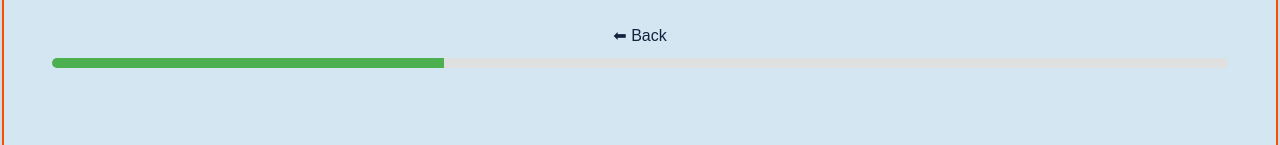
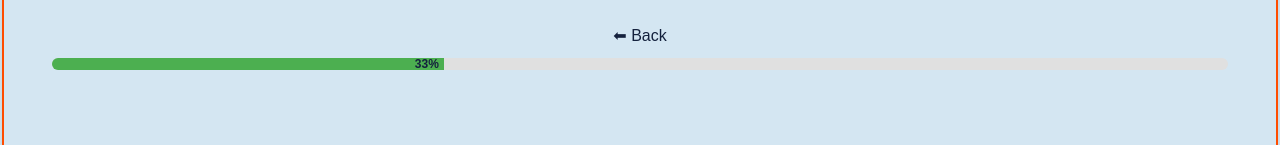
Before and after one commit to aerin-krebs/5915Eviction2, a Next.js app in the folder eviction2app/: page /decision-finder in a window 1280 px wide. Both pictures are taken after a click on the button "30 DAY NOTICE". Shown: the part 373-518 px from the top of the page. Built offline with nearby package versions, Linux system fonts and the light colour scheme.

Commit message:
updated starting content

```diff
--- a/eviction2app/src/app/decision-finder/DecisionFinder.module.css
+++ b/eviction2app/src/app/decision-finder/DecisionFinder.module.css
@@ -1,21 +1,3 @@
-/* General Styles */
-/* .container {
-    display: flex;
-    flex-direction: column;
-    justify-content: center; */
-    /* Centers content vertically */
-    /* align-items: center; */
-    /* Centers content horizontally */
-    /* min-height: 100vh; */
-    /* Ensures full-page height */
-    /* width: 100%;
-    padding: 40px 20px;
-    background-color: #d9e8f5; */
-    /* Light blue background */
-    /* font-family: 'Arial', sans-serif;
-    text-align: center; */
-/* } */
-
 .container {
     min-height: 100vh;
     background-color: #d4e6f2;
@@ -99,7 +81,6 @@
     background-color: #d4e6f2;
     display: flex;
     flex-direction: column;
-    /* justify-content: center; */
     align-items: center;
 }
 
@@ -110,10 +91,11 @@
 
 .progressBarContainer {
     width: 100%;
-    height: 10px;
+    height: 12px;
     background-color: #e0e0e0;
-    border-radius: 5px;
+    border-radius: 6px;
     overflow: hidden;
+    position: relative;
     margin: 10px 0;
 }
 
@@ -121,4 +103,16 @@
     height: 100%;
     background-color: #4caf50;
     transition: width 0.3s ease-in-out;
+    position: relative; /* Needed for absolute positioning inside */
+    display: flex;
+    align-items: center;
+    justify-content: flex-end; /* Align text to the right */
+    padding-right: 5px; /* Space from right edge */
 }
+
+.progressText {
+    font-size: 12px;
+    font-weight: bold;
+    color: #14213d; /* Ensure visibility */
+    white-space: nowrap; /* Prevent wrapping */
+}
--- a/eviction2app/src/app/decision-finder/page.js
+++ b/eviction2app/src/app/decision-finder/page.js
@@ -1,118 +1,3 @@
-// "use client";
-
-// import Link from 'next/link';
-// import Header from '../components/Header.js';
-// import { useState } from 'react';
-// import styles from './DecisionFinder.module.css'; // Import CSS file
-
-// export default function DecisionFinder() {
-//     const [step, setStep] = useState('start');
-
-//     const handleChoice = (nextStep) => {
-//         setStep(nextStep);
-//     };
-
-//     return (
-//         <div className={styles.container}>
-//             <Header/>
-//             <div className={styles.contentBox}>
-//                 <h1 className={styles.title}>Decision Finder</h1>
-
-//                 {step === 'start' && (
-//                     <>
-//                         <p className={styles.question}>Do you have a 3 or 30 day notice?</p>
-//                         <button className={styles.button} onClick={() => handleChoice('30day')}>
-//                             30 Day Notice
-//                         </button>
-//                         <button className={styles.button} onClick={() => handleChoice('3day')}>
-//                             3 Day Notice
-//                         </button>
-//                     </>
-//                 )}
-
-//                 {step === '30day' && (
-//                     <>
-//                         <p className={styles.question}>Is your housing subsidized?</p>
-//                         <button className={styles.button} onClick={() => handleChoice('yes30day')}>
-//                             Yes
-//                         </button>
-//                         <button className={styles.button} onClick={() => handleChoice('no30day')}>
-//                             No
-//                         </button>
-//                     </>
-//                 )}
-
-//                 {step === '3day' && (
-//                     <>
-//                         <p className={styles.question}>Is your housing subsidized?</p>
-//                         <button className={styles.button} onClick={() => handleChoice('yes3day')}>
-//                             Yes
-//                         </button>
-//                         <button className={styles.button} onClick={() => handleChoice('no3day')}>
-//                             No
-//                         </button>
-//                     </>
-//                 )}
-
-//                 {step === 'yes30day' && (
-//                     <>
-//                         <p className={styles.result}>📌 You should contact the Legal Aid Society.</p>
-//                         <Link href="/legal-aid-society" className={styles.link}>
-//                             Get Legal Assistance
-//                         </Link>
-//                     </>
-//                 )}
-
-//                 {step === 'no30day' && (
-//                     <>
-//                         <p className={styles.result}>⚠️ More information needed. Please check local policies.</p>
-//                     </>
-//                 )}
-
-//                 {step === 'yes3day' && (
-//                     <>
-//                         <p className={styles.result}>⚠️ Your notice may contain incorrect statements.</p>
-//                         <Link href="/notice-incorrect-statement" className={styles.link}>
-//                             Learn More
-//                         </Link>
-//                     </>
-//                 )}
-
-//                 {step === 'no3day' && (
-//                     <>
-//                         <p className={styles.question}>Did you successfully mediate?</p>
-//                         <button className={styles.button} onClick={() => handleChoice('yesMediation')}>
-//                             Yes
-//                         </button>
-//                         <button className={styles.button} onClick={() => handleChoice('noMediation')}>
-//                             No
-//                         </button>
-//                     </>
-//                 )}
-
-//                 {step === 'yesMediation' && (
-//                     <>
-//                         <p className={styles.result}>🎉 Congrats, but additional resources may be available.</p>
-//                     </>
-//                 )}
-
-//                 {step === 'noMediation' && (
-//                     <>
-//                         <p className={styles.question}>Check court-specific information.</p>
-//                         <Link href="/court-specific-info" className={styles.link}>
-//                             Court Information
-//                         </Link>
-//                         <p className={styles.question}>Need assistance? Try our chatbot.</p>
-//                         <Link href="/chat" className={styles.link}>
-//                             Open Chatbot
-//                         </Link>
-//                     </>
-//                 )}
-//             </div>
-//         </div>
-//     );
-// }
-
 "use client";
 
 import Link from 'next/link';
@@ -122,18 +7,14 @@ import styles from './DecisionFinder.module.css'; // Import CSS file
 
 export default function DecisionFinder() {
     const [history, setHistory] = useState(['start']);
-
-
     const handleChoice = (nextStep) => {
         setHistory((prev) => [...prev, nextStep]);
     };
-
     const handleBack = () => {
         if (history.length > 1) {
             setHistory((prev) => prev.slice(0, -1));
         }
     };
-
     const stepMapping = {
         start: 3, // Estimated remaining steps from "start"
         "30day": 2,
@@ -145,7 +26,6 @@ export default function DecisionFinder() {
         "yesMediation": 0,
         "noMediation": 0
     };
-
     const step = history[history.length - 1];
     const currentStep = history.length - 1;
     const remainingSteps = stepMapping[step] || 0;
@@ -158,7 +38,6 @@ export default function DecisionFinder() {
             <Header/>
             <div className={styles.contentBox}>
                 <h1 className={styles.title}>Decision Finder</h1>
-
 
                 {step === 'start' && (
                     <>
@@ -252,12 +131,15 @@ export default function DecisionFinder() {
                 )}
 
                 {step !== 'start' && (
-                    <button className={styles.backButton} onClick={handleBack}>⬅ Back</button>
+                    <>
+                        <button className={styles.backButton} onClick={handleBack}>⬅ Back</button>
+                        <div className={styles.progressBarContainer}>
+                            <div className={styles.progressBar} style={{ width: `${progress}%` }}>
+                                <p className={styles.progressText}>{Math.round(progress)}%</p>
+                            </div>
+                        </div>
+                    </>
                 )}
-
-                <div className={styles.progressBarContainer}>
-                    <div className={styles.progressBar} style={{ width: `${progress}%` }}></div>
-                </div>
             </div>
         </div>
     );
```
